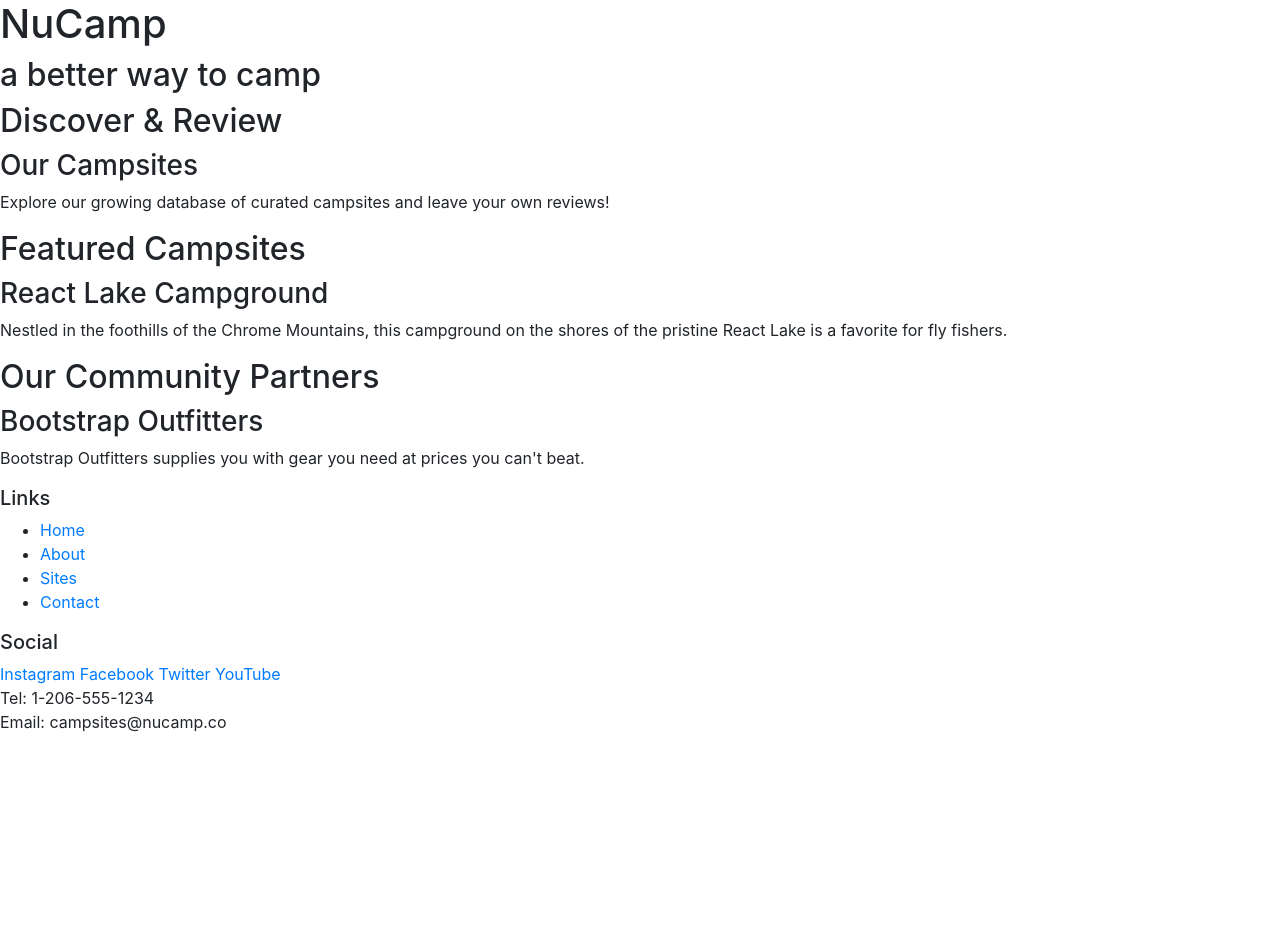
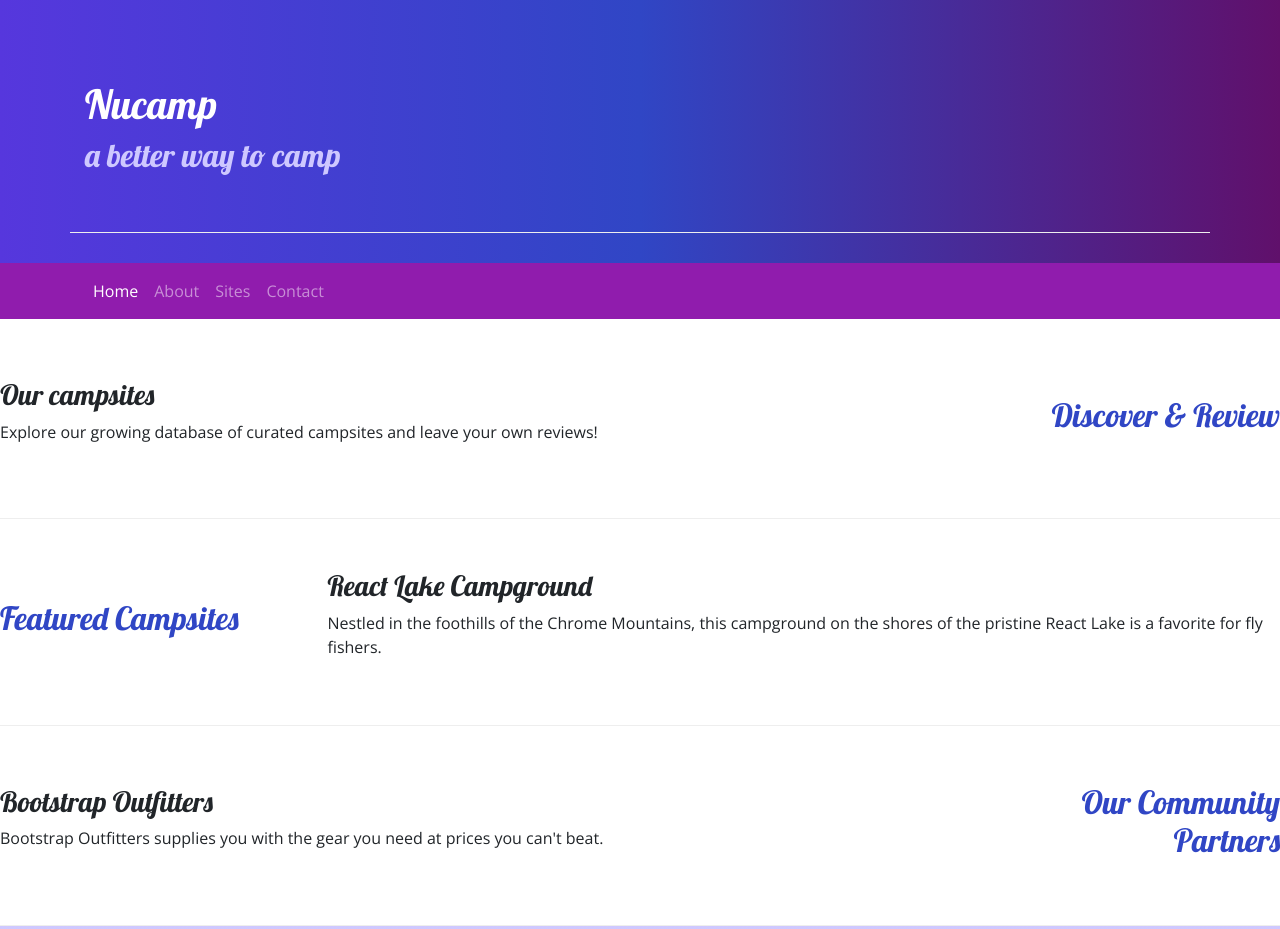
Before and after one commit to Salmoonsamuel/nucampsite, a website: page index.html in a window 1280 px wide. Shown: the top 929 px of the page. Before the commit the page ends 800 px from the top, so only its background shows below. Drawn offline with nearby package versions, Linux system fonts and the light colour scheme.

Commit message:
Added Bootstrap in Files

```diff
--- /dev/null
+++ b/css/styles.css
@@ -0,0 +1,34 @@
+body {
+    font-family: "Open Sans", sans-serif;
+}
+
+h1, h2, h3 {
+    font-family: "Lobster", cursive;
+}
+
+h2 {
+    color: #3046C5;
+}
+
+header h2 {
+    color: #CEC8FF;
+}
+footer {
+    background-image: linear-gradient(#CEC8FF, white);
+    padding: 20px 0;
+}
+.jumbotron {
+    margin: 0;
+    padding: 30px;
+    background-image: linear-gradient(to right, #5637DD, #3046C5, #60106B);
+    color: white;
+}
+.row-content {
+    padding: 50px 0;
+    border-bottom: 1px ridge;
+    min-height: 200px;
+}
+
+.navbar{
+    background-color: #901cad;
+}
--- a/index.html
+++ b/index.html
@@ -1,63 +1,109 @@
 <!DOCTYPE html>
 <html lang="en">
 <head>
+
     <meta charset="UTF-8">
     <meta name="viewport" content="width=device-width, initial-scale=1" />
 
     <!-- Bootstrap CSS -->
     <link rel="stylesheet" href="node_modules/bootstrap/dist/css/bootstrap.min.css" />
+
+      <!-- Additional CSS must be placed after Bootstrap CSS -->
+      <link rel="stylesheet" href="https://fonts.googleapis.com/css?family=Lobster|Open+Sans" />
+      <link rel="stylesheet" href="css/styles.css" />
+
     <title>NuCamp: A Better Way To Camp</title>
+
 </head>
-
 <body>
-
-    <header>
-        <div>
-            <h1>NuCamp</h1>
-            <h2>a better way to camp</h2>
+    <header class="jumbotron jumbotron-fluid">
+        <div class="container">
+            <div class="row row-content align-items-center">
+                <div class="col">
+                    <h1> Nucamp</h1>
+                    <h2> a better way to camp</h2>
+                </div>
+            </div>
         </div>
     </header>
 
-    <div>
-        <h2>Discover & Review</h2>
-        <h3>Our Campsites</h3>
+    <nav class="navbar navbar-expand-sm navbar-dark sticky-top">
+       <div class="container">
+          <button class="navbar-toggler ml-auto" type="button" data-toggle="collapse" data-target="#nucampNavbar"><span class="navbar-toggler-icon"></span></button>
+          <div class="collapse navbar-collapse" id="nucampNavbar">
+              <ul class="navbar-nav">
+                  <li class="nav-item active"><a class="nav-link" href="#">Home</a></li>
+                  <li class="nav-item" > <a class="nav-link" href="aboutus.html">About</a></li>
+                  <li class="nav-item" ><a class="nav-link" href="#">Sites</a></li>
+                  <li class="nav-item" ><a class="nav-link" href="#">Contact</a></li>
+              </ul>
+          </div>
+       </div>
+    </nav>
+
+    <div class="conatiner">
+        <div class="row row-content align-items-center">
+            <div class="col-sm-4 order-sm-last col-md-3">
+                <h2 class="text-sm-right">Discover & Review</h2>
+            </div>
+            <div class="col">
+                <h3>Our campsites </h3>
                 <p>Explore our growing database of curated campsites and leave your own reviews!</p>
             </div>
+        </div>
 
-    <div>
+        <div class="row row-content align-items-center">
+            <div class="col-sm-4 col-md-3">
                 <h2>Featured Campsites</h2>
+            </div>
+            <div class="col">
                 <h3>React Lake Campground</h3>
         		<p>Nestled in the foothills of the Chrome Mountains, this campground on the shores of the pristine React Lake is a favorite for fly fishers.</p>
    			</div>
+        </div>
 
-    <div>
-        <h2>Our Community Partners</h2>
+        <div class="row row-content align-items-center">
+            <div class="col-sm-4 order-sm-last col-md-3">
+                <h2 class="text-sm-right">Our Community Partners</h2>
+            </div>
+            <div class="col">
                 <h3>Bootstrap Outfitters</h3>
-        <p>Bootstrap Outfitters supplies you with gear you need at prices you can't beat.</p>
+        		<p>Bootstrap Outfitters supplies you with the gear you need at prices you can't beat.</p>
+            </div>
+        </div>
     </div>
 
     <footer>
-        <div>
+        <div class="container">
+            <div class="row">
+                <div class="col-4 col-sm-2 offset-1">
                     <h5>Links</h5>
-            <ul>
+            		<ul class="list-unstyled">
                         <li><a href="#">Home</a></li>
                         <li><a href="#">About</a></li>
                         <li><a href="#">Sites</a></li>
                         <li><a href="#">Contact</a></li>
                     </ul>
                 </div>
-        <div>
-            <h5>Social</h5>
+                <div class="col-6 col-sm-5 text-center">
+                	<h5 >Social</h5>
                     <a href="http://instagram.com/">Instagram</a>
                     <a href="http://facebook.com/">Facebook</a>
                     <a href="http://twitter.com/">Twitter</a>
                     <a href="http://youtube.com/">YouTube</a>
                 </div>
-        <div>
+                <div class="col-sm-4 text-center">
                     Tel: 1-206-555-1234<br />
                     Email: campsites@nucamp.co
                 </div>
+           </div>
+        </div>
     </footer>
+
+</body>
+
+
+
     <script src="node_modules/jquery/dist/jquery.slim.min.js"></script>
     <script src="node_modules/popper.js/dist/umd/popper.min.js"></script>
     <script src="node_modules/bootstrap/dist/js/bootstrap.min.js"></script>
```
Also changed, not shown: aboutus.html (added, +110 -0 lines). Lines whose indentation alone changed are shown as unchanged.
